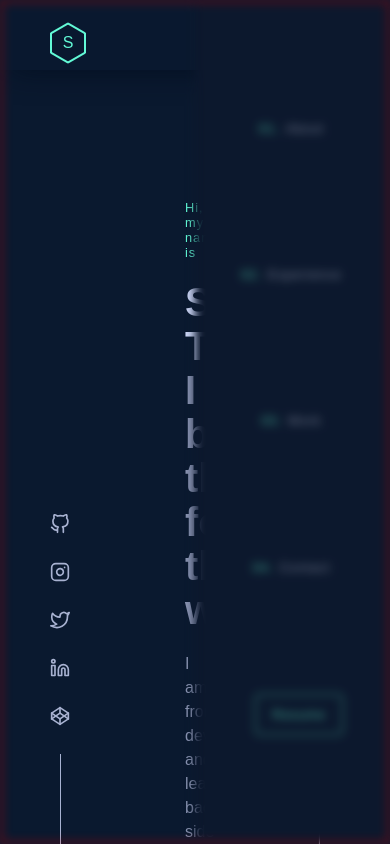
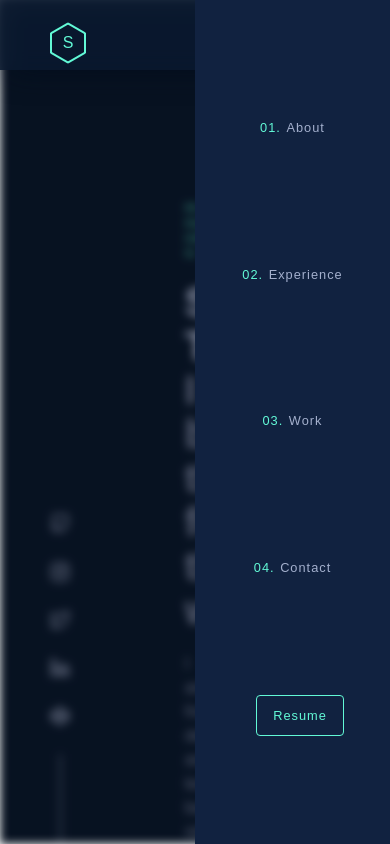
Before and after one commit to Tolkinxon/my-partfolio, a Next.js app: page / in a window 390 px wide. Built offline with nearby package versions, Linux system fonts and the light colour scheme.

Commit message:
adde global css

```diff
--- a/pages/index.js
+++ b/pages/index.js
@@ -47,8 +47,9 @@ export default function Home() {
       {loader ? (
         <Loader />
       ) : (
-        <div className="container" onScroll={(e) => logging(e)}>
+        <>
           <Navbar scroll={hideNavbar} />
+          <div className="container" onScroll={(e) => logging(e)}>
           <Icons />
           <div className="content">
             <Header />
@@ -59,7 +60,8 @@ export default function Home() {
             <WhatNext />
             <DesignedBy />
           </div>
-        </div>
+        </div></>
+
       )}
     </>
   )
--- a/styles/globals.css
+++ b/styles/globals.css
@@ -146,9 +146,10 @@
   color: #64ffda;
 }
 /****** ACTIVE STYLES EXPERIENCE SIDE  ***********/
-/*
+
 @media only screen and (max-width: 770px) {
   .container {
     filter: blur(5px) brightness(0.7);
+    overflow: hidden;
   }
-} */
+}
--- a/styles/navbar.module.css
+++ b/styles/navbar.module.css
@@ -128,8 +128,6 @@
     height: 100vh;
     display: flex;
     align-items: left;
-    filter: blur(5px) brightness(0.7);
-    border: 2px solid red;
   }
 
   .selects {
```
